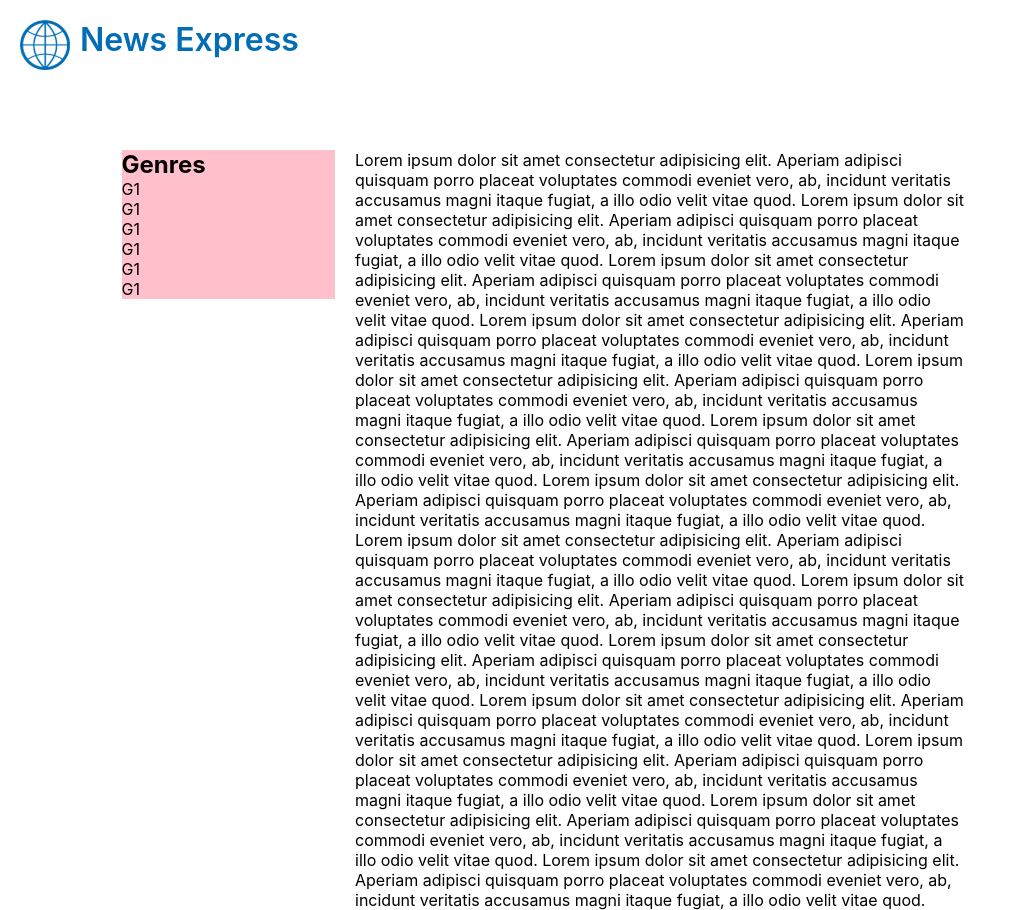
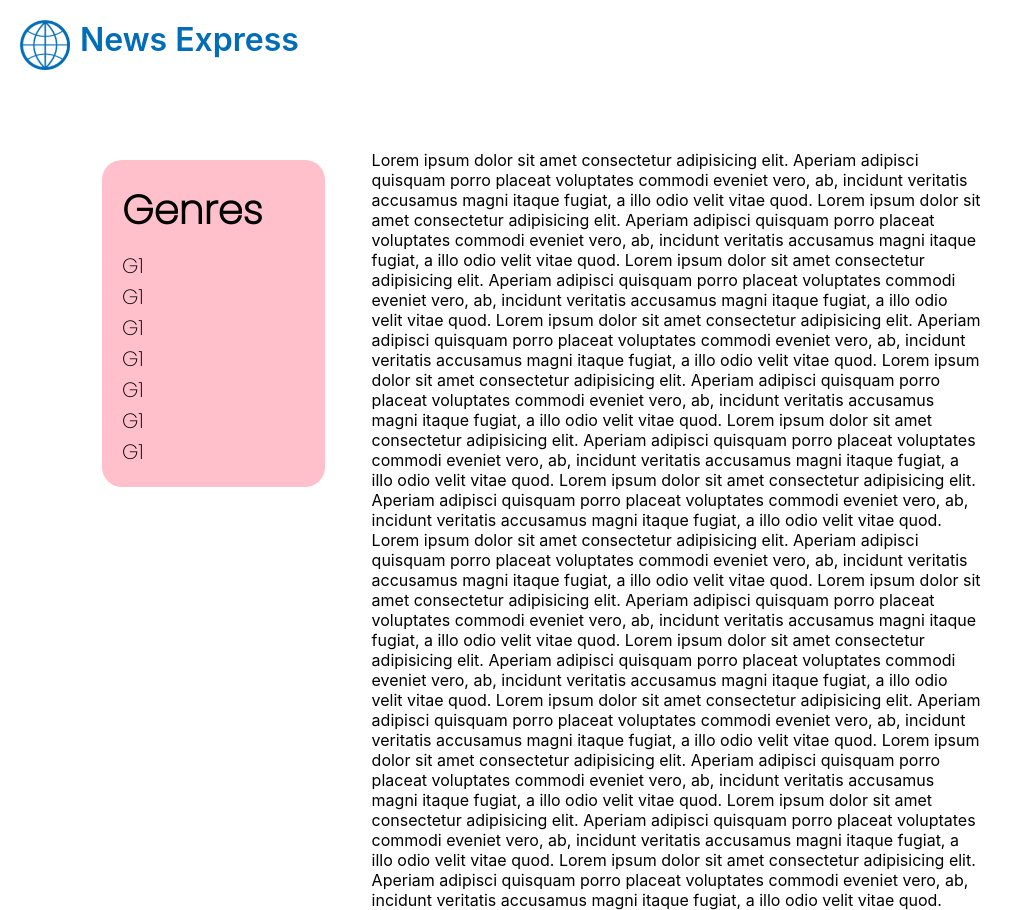
Before and after one commit to MananDoshi1301/News-App-React-Redux, a React (Create React App) app: page /result in a window 1280 px wide. Shown: the whole page, without its empty margins (0-1025 px from the left). Built offline with nearby package versions, Linux system fonts and the light colour scheme.

Commit message:
Left section created with list

```diff
--- a/src/SearchResult/LeftResult.css
+++ b/src/SearchResult/LeftResult.css
@@ -3,15 +3,26 @@
     top: 110px;
     width: 25%;
     float: left;
-    margin-right: 20px;
+    margin-right: 3%;
 
     display: flex;
     justify-content: flex-end;
-
+    font-family: "Poppins", sans-serif;
 }
 
 .leftCont{
-    width: 70%;
+    width: 60%;
+    padding: 20px;
     background-color: pink;
+    border-radius: 20px;
+    margin: 10px;
+}
 
+.leftResult_title{
+    font-size: 2.5rem;
 }
+
+.leftResult_list{
+    margin-top: 10px;
+    font-size: 1.3rem;
+}
--- a/src/SearchResult/LeftResult.js
+++ b/src/SearchResult/LeftResult.js
@@ -5,15 +5,17 @@ const LeftResult = () => {
     return (
         <div className={`leftResult`}>
             <div className="leftCont">
-            <h1>Genres</h1>
-            <ul>
-                <li>G1</li>
-                <li>G1</li>
-                <li>G1</li>
-                <li>G1</li>
-                <li>G1</li>
-                <li>G1</li>
-            </ul>
+                <h1 className={`leftResult_title`}>Genres</h1>
+                <ul className={`leftResult_list`}>
+                    <li className={`leftResult_listItem`}>G1</li>
+                    <li className={`leftResult_listItem`}>G1</li>
+                    <li className={`leftResult_listItem`}>G1</li>
+                    <li className={`leftResult_listItem`}>G1</li>
+                    <li className={`leftResult_listItem`}>G1</li>
+                    <li className={`leftResult_listItem`}>G1</li>
+                    <li className={`leftResult_listItem`}>G1</li>
+
+                </ul>
             </div>
         </div>
     )
```
